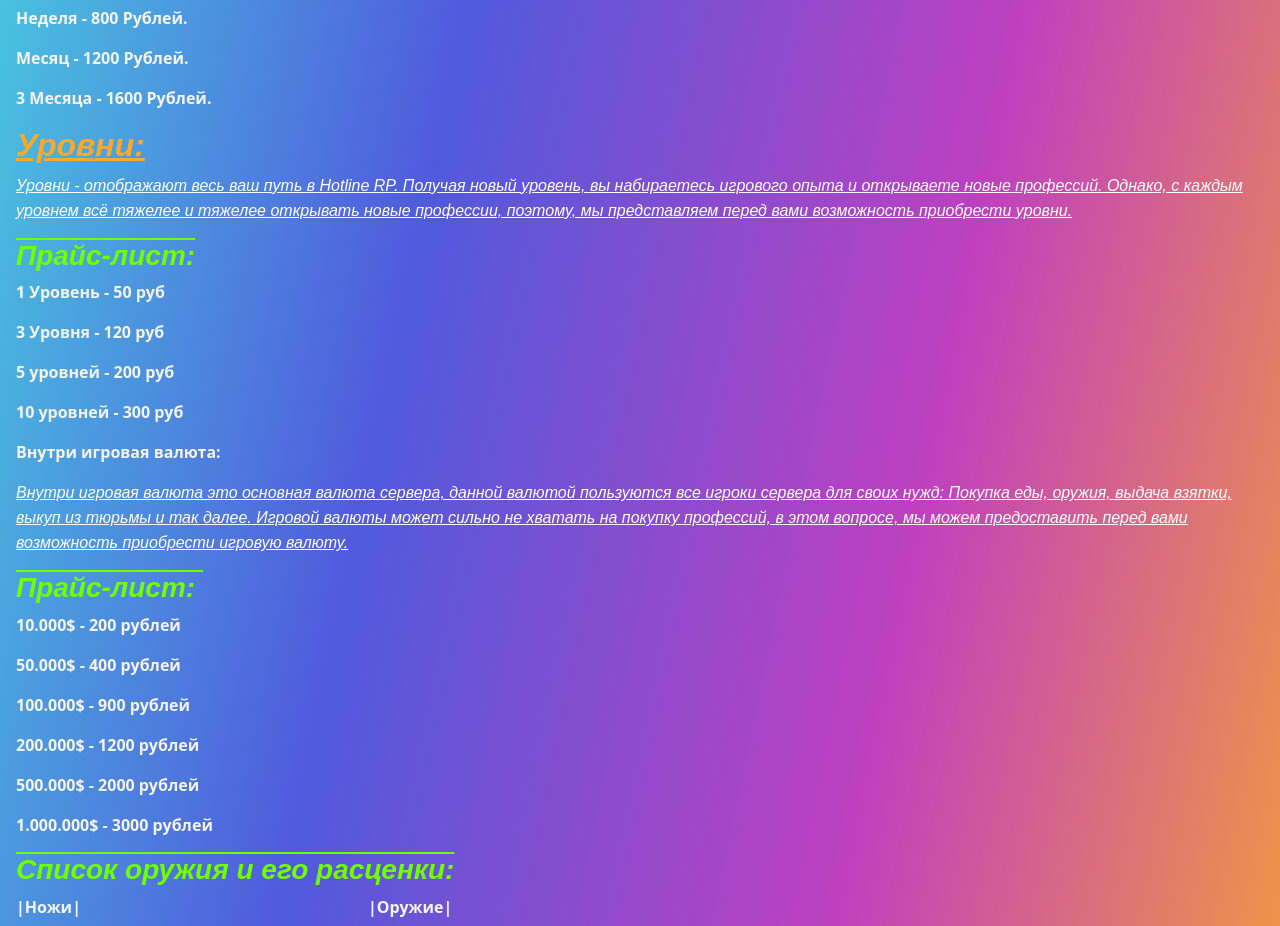
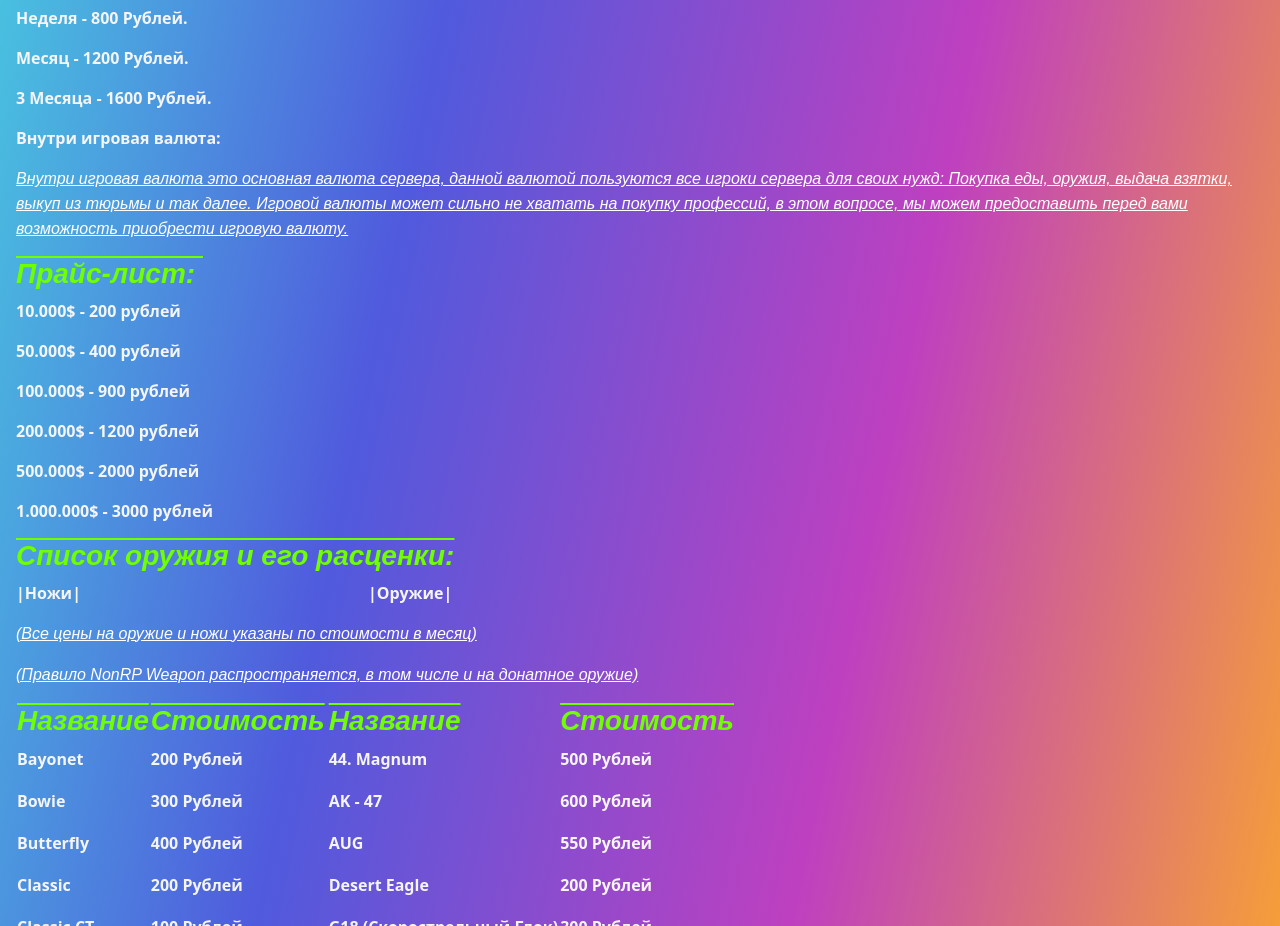
Before and after one commit to HypeVaHo/hotlinerp, a plain HTML site: page donate.html in a window 1280 px wide. Shown: the part 903-1829 px from the top of the page. Drawn offline with nearby package versions, Linux system fonts and the light colour scheme.

Commit message:
Update donate.html

```diff
--- a/donate.html
+++ b/donate.html
@@ -44,13 +44,6 @@
     <p><b>Неделя - 800 Рублей.</b></p>
     <p><b>Месяц - 1200 Рублей.</b></p>
     <p><b>3 Месяца - 1600 Рублей.</b></p>
-    <h2><b>Уровни:</b></h2>
-    <p><span style="font-weight: 400;">Уровни - отображают весь ваш путь в Hotline RP. Получая новый уровень, вы набираетесь игрового опыта и открываете новые профессий. Однако, с каждым уровнем всё тяжелее и тяжелее открывать новые профессии, поэтому, мы представляем перед вами возможность приобрести уровни.</span></p>
-    <h3><b>Прайс-лист:</b></h3>
-    <p><b>1 Уровень - 50 руб</b></p>
-    <p><b>3 Уровня - 120 руб</b></p>
-    <p><b>5 уровней - 200 руб</b></p>
-    <p><b>10 уровней - 300 руб</b></p>
     <p><b>Внутри игровая валюта:</b></p>
     <p><span style="font-weight: 400;">Внутри игровая валюта это основная валюта сервера, данной валютой пользуются все игроки сервера для своих нужд: Покупка еды, оружия, выдача взятки, выкуп из тюрьмы и так далее. Игровой валюты может сильно не хватать на покупку профессий, в этом вопросе, мы можем предоставить перед вами возможность приобрести игровую валюту.</span></p>
     <h3><b>Прайс-лист:&nbsp;</b></h3>
```
